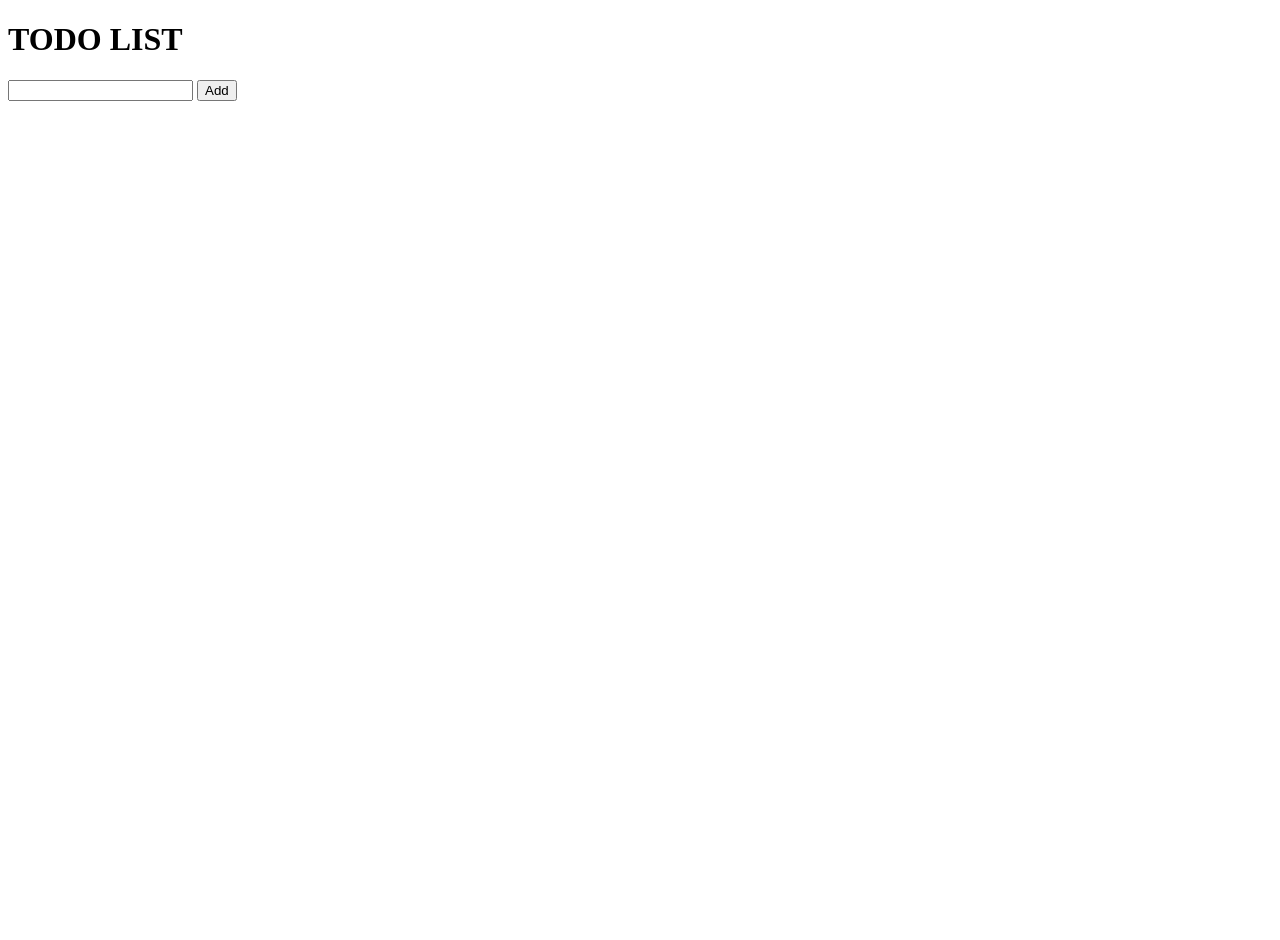
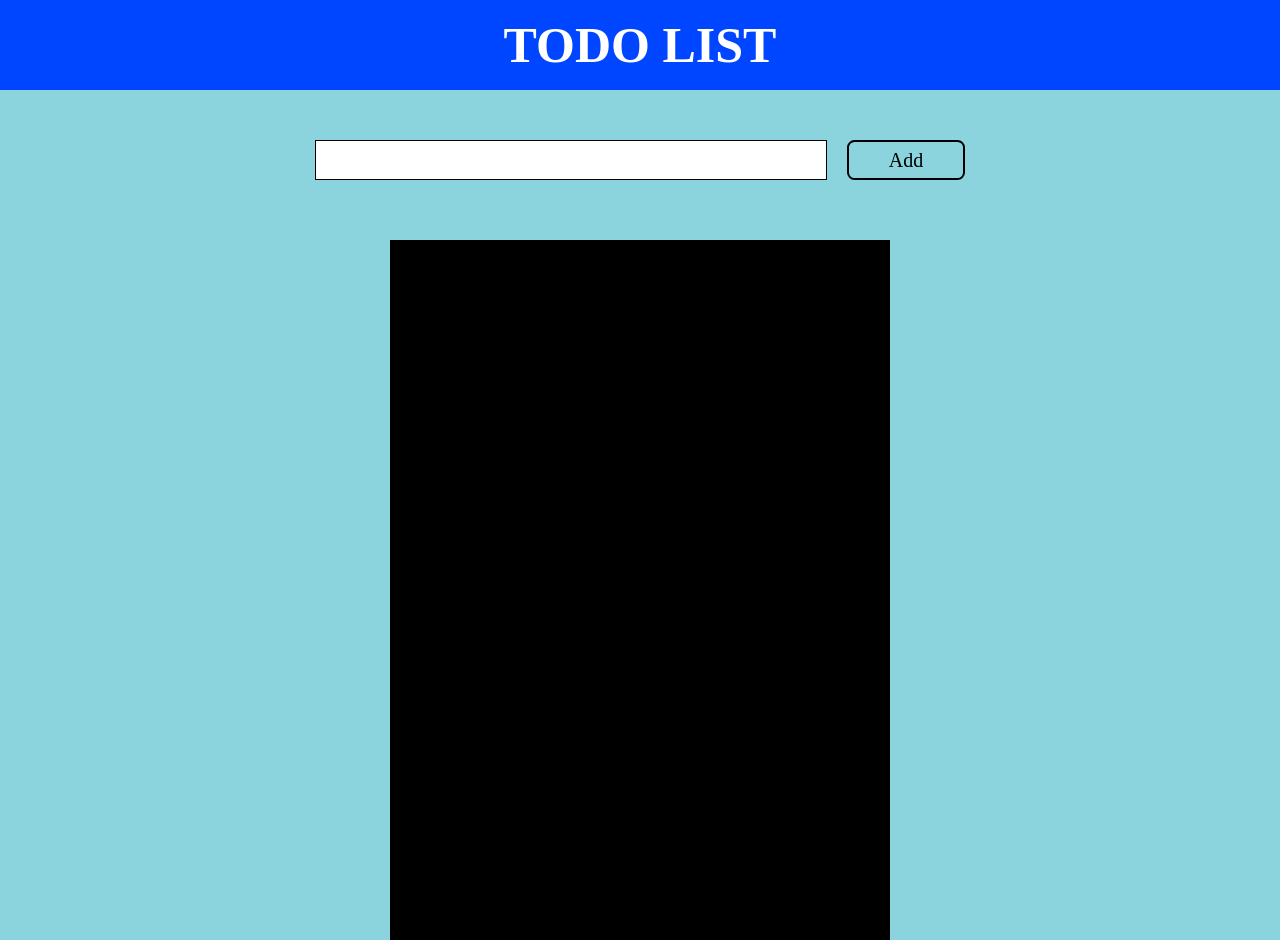
Before and after one commit to nvhoang2001/Todo-list, a plain HTML site: page index.html in a window 1280 px wide. Before the commit the page ends 800 px from the top, so only its background shows below. Drawn offline with Linux system fonts and the light colour scheme.

Commit message:
re-align file tree, add style to header

```diff
--- /dev/null
+++ b/asserts/styles/reset-css.css
@@ -0,0 +1 @@
+html,body,div,span,h1,h2,h3,h4,h5,h6,button,p,blockquote,pre,a,abbr,address,cite,code,del,dfn,em,img,ins,kbd,q,s,samp,small,strong,sub,sup,b,u,i,dl,dt,dd,ol,ul,li,fieldset,form,label,legend,table,caption,tbody,tfoot,thead,tr,th,td,article,aside,canvas,figure,figcaption,footer,header,nav,output,section,time,mark,audio,video,input,textarea,select{margin:0;padding:0;border:0;font:inherit;vertical-align:baseline;box-sizing:border-box;line-height:1;border-radius:0;outline:none;color:inherit}ol,ul{list-style:none}a{text-decoration:none}button{cursor:pointer;background-color:transparent}blockquote,q{quotes:none}table{border-spacing:0;border-collapse:collapse}input,select,progress{-webkit-appearance:none;-moz-appearance:none;appearance:none}svg{width:1.9em;height:1.9em;fill:currentColor}
--- /dev/null
+++ b/asserts/styles/style.css
@@ -0,0 +1,57 @@
+:root {
+  --background-color: #8bd3dd;
+  --header-background: #0045ff; }
+
+html {
+  font-size: 62.5%; }
+
+body {
+  background-color: var(--background-color); }
+
+input[type="text"] {
+  appearance: textfield;
+  border: 1px solid black; }
+
+.header {
+  --font-color: white;
+  display: flex;
+  justify-content: center;
+  background-color: var(--header-background);
+  color: var(--font-color);
+  padding: 2rem; }
+  .header__title {
+    font-size: 5rem;
+    font-weight: bold; }
+
+.list-field {
+  display: flex;
+  justify-content: center;
+  margin-top: 6rem; }
+
+ul {
+  display: inline-block;
+  width: 500px;
+  height: 700px;
+  background-color: black; }
+
+.input-field {
+  margin-top: 5rem;
+  display: flex;
+  justify-content: center;
+  font-size: 2rem; }
+
+#input {
+  padding: 0.5rem 1rem;
+  width: 40%; }
+
+#btn--add {
+  height: 4rem;
+  margin-left: 2rem;
+  padding: 0.25rem 4rem;
+  border: 0.25rem solid black;
+  border-radius: 0.75rem;
+  background: linear-gradient(#3da9fc 0 0) left/var(--d, 0%) 100% no-repeat;
+  transition: 0.5s; }
+  #btn--add:hover {
+    --d: 100%;
+    color: #fff; }
--- a/index.html
+++ b/index.html
@@ -5,20 +5,30 @@
         <meta charset="UTF-8">
         <meta name="viewport" content="width=device-width, initial-scale=1.0">
         <title>Todo list</title>
-        <link rel="stylesheet" href="style.css">
-        <script src="main.js" defer></script>
+        <!-- Reset CSS file
+            Author: Todd McLeod
+            Github: https://github.com/ -->
+        <link rel="stylesheet" href="./asserts/styles/reset-css.css">
+        <link rel="stylesheet" href="./asserts/styles/style.css">
+        <script src="asserts/scripts/main.js" defer></script>
     </head>
 
     <body>
-        <header>
-            <h1>TODO LIST</h1>
+        <header class="header">
+            <h1 class="header__title">TODO LIST</h1>
         </header>
-        <main>
-            <input type="text" id="input">
-            <button id="btn--add">Add</button>
-            <ul id="list">
+        <main class="main">
+            <div class="input-field">
+                <input type="text" id="input">
+                <button id="btn--add">Add</button>
 
-            </ul>
+            </div>
+            <div class="list-field">
+                <ul id="list">
+
+                </ul>
+
+            </div>
         </main>
     </body>
 
```
Also changed, not shown: asserts/scripts/main.js (renamed from main.js), style.css (deleted), 1 other file.
